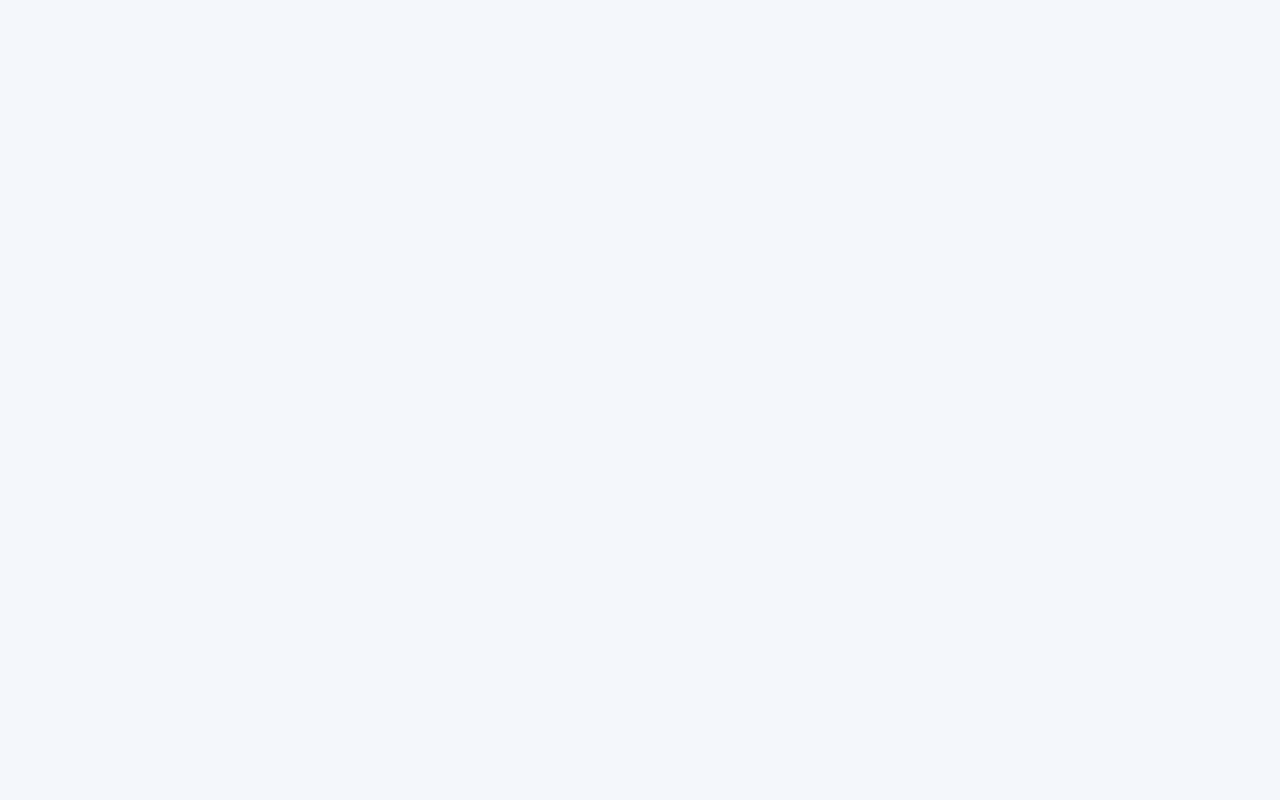
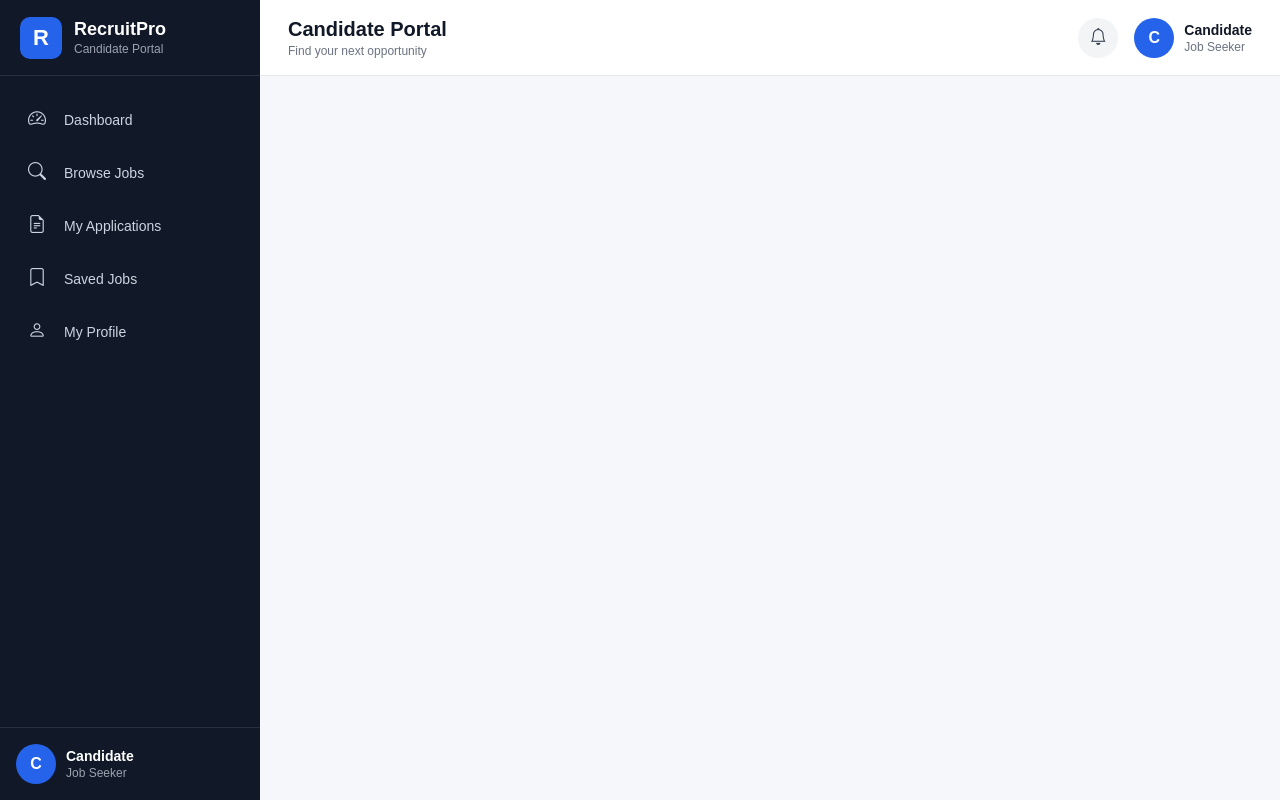
Before and after one commit to Pranavfale/CDAC-Project, a React app in the folder frontend/: page /candidate in a window 1280 px wide. Before the commit this address had no page. Built offline with nearby package versions, Linux system fonts and the light colour scheme; the HTML template or start-up script is replaced by a standard one.

Commit message:
feat(candidate): add candidate layout and sidebar

```diff
--- a/frontend/src/App.jsx
+++ b/frontend/src/App.jsx
@@ -1,5 +1,6 @@
 import { Navigate, Route, Routes } from "react-router-dom";
 import AdminLayout from "./components/admin/AdminLayout.jsx";
+import CandidateLayout from "./components/candidate/CandidateLayout";
 
 function AdminPlaceholder() {
   return (
@@ -20,6 +21,10 @@
 
         <Route path="*" element={<AdminPlaceholder />} />
       </Route>
+
+      <Route path="/candidate" element={<CandidateLayout />}>
+        {/* Candidate feature routes will go here */}
+      </Route>
     </Routes>
   );
 }
--- /dev/null
+++ b/frontend/src/components/candidate/CandidateLayout.jsx
@@ -0,0 +1,72 @@
+import { useState } from "react";
+import { Outlet } from "react-router-dom";
+import CandidateSidebar from "./CandidateSidebar";
+import "../../styles/candidate.css";
+
+const CandidateLayout = () => {
+  const [sidebarOpen, setSidebarOpen] = useState(false);
+
+  const openSidebar = () => {
+    setSidebarOpen(true);
+  };
+
+  const closeSidebar = () => {
+    setSidebarOpen(false);
+  };
+
+  return (
+    <div className="candidate-layout">
+      <CandidateSidebar
+        sidebarOpen={sidebarOpen}
+        closeSidebar={closeSidebar}
+      />
+
+      <div className="candidate-main">
+        <header className="candidate-topbar">
+          <div className="candidate-topbar-left">
+            <button
+              className="candidate-menu-button"
+              type="button"
+              onClick={openSidebar}
+              aria-label="Open candidate menu"
+            >
+              <i className="bi bi-list"></i>
+            </button>
+
+            <div>
+              <h1>Candidate Portal</h1>
+              <p>Find your next opportunity</p>
+            </div>
+          </div>
+
+          <div className="candidate-topbar-right">
+            <button
+              className="candidate-icon-button"
+              type="button"
+              aria-label="Notifications"
+            >
+              <i className="bi bi-bell"></i>
+            </button>
+
+            <div className="candidate-topbar-profile">
+              <div className="candidate-avatar">
+                C
+              </div>
+
+              <div className="candidate-topbar-user">
+                <strong>Candidate</strong>
+                <span>Job Seeker</span>
+              </div>
+            </div>
+          </div>
+        </header>
+
+        <main className="candidate-content">
+          <Outlet />
+        </main>
+      </div>
+    </div>
+  );
+};
+
+export default CandidateLayout;
--- /dev/null
+++ b/frontend/src/components/candidate/CandidateSidebar.jsx
@@ -0,0 +1,103 @@
+import { NavLink } from "react-router-dom";
+
+const CandidateSidebar = ({ sidebarOpen, closeSidebar }) => {
+  const menuItems = [
+    {
+      name: "Dashboard",
+      path: "/candidate/dashboard",
+      icon: "bi-speedometer2",
+    },
+    {
+      name: "Browse Jobs",
+      path: "/candidate/jobs",
+      icon: "bi-search",
+    },
+    {
+      name: "My Applications",
+      path: "/candidate/applications",
+      icon: "bi-file-earmark-text",
+    },
+    {
+      name: "Saved Jobs",
+      path: "/candidate/saved-jobs",
+      icon: "bi-bookmark",
+    },
+    {
+      name: "My Profile",
+      path: "/candidate/profile",
+      icon: "bi-person",
+    },
+  ];
+
+  return (
+    <>
+      {sidebarOpen && (
+        <div
+          className="candidate-sidebar-overlay"
+          onClick={closeSidebar}
+        ></div>
+      )}
+
+      <aside
+        className={`candidate-sidebar ${
+          sidebarOpen ? "candidate-sidebar-open" : ""
+        }`}
+      >
+        <div className="candidate-sidebar-header">
+          <div className="candidate-logo">
+            <div className="candidate-logo-icon">
+              R
+            </div>
+
+            <div>
+              <h2>RecruitPro</h2>
+              <span>Candidate Portal</span>
+            </div>
+          </div>
+
+          <button
+            className="candidate-sidebar-close"
+            onClick={closeSidebar}
+            type="button"
+            aria-label="Close menu"
+          >
+            ×
+          </button>
+        </div>
+
+        <nav className="candidate-sidebar-nav">
+          {menuItems.map((item) => (
+            <NavLink
+              key={item.path}
+              to={item.path}
+              onClick={closeSidebar}
+              className={({ isActive }) =>
+                `candidate-nav-link ${
+                  isActive ? "active" : ""
+                }`
+              }
+            >
+              <i className={`bi ${item.icon}`}></i>
+              <span>{item.name}</span>
+            </NavLink>
+          ))}
+        </nav>
+
+        <div className="candidate-sidebar-footer">
+          <div className="candidate-profile-mini">
+            <div className="candidate-avatar">
+              C
+            </div>
+
+            <div>
+              <strong>Candidate</strong>
+              <span>Job Seeker</span>
+            </div>
+          </div>
+        </div>
+      </aside>
+    </>
+  );
+};
+
+export default CandidateSidebar;
--- /dev/null
+++ b/frontend/src/styles/candidate.css
@@ -0,0 +1,335 @@
+* {
+  box-sizing: border-box;
+}
+
+.candidate-layout {
+  min-height: 100vh;
+  background: #f5f7fb;
+}
+
+/* SIDEBAR */
+
+.candidate-sidebar {
+  position: fixed;
+  top: 0;
+  left: 0;
+  width: 260px;
+  height: 100vh;
+  background: #111827;
+  color: #ffffff;
+  display: flex;
+  flex-direction: column;
+  z-index: 1000;
+}
+
+.candidate-sidebar-header {
+  min-height: 76px;
+  padding: 16px 20px;
+  border-bottom: 1px solid rgba(255, 255, 255, 0.1);
+
+  display: flex;
+  align-items: center;
+  justify-content: space-between;
+}
+
+.candidate-logo {
+  display: flex;
+  align-items: center;
+  gap: 12px;
+}
+
+.candidate-logo-icon {
+  width: 42px;
+  height: 42px;
+  border-radius: 10px;
+  background: #2563eb;
+
+  display: flex;
+  align-items: center;
+  justify-content: center;
+
+  font-size: 22px;
+  font-weight: 700;
+}
+
+.candidate-logo h2 {
+  margin: 0;
+  font-size: 18px;
+}
+
+.candidate-logo span {
+  display: block;
+  margin-top: 2px;
+  color: #9ca3af;
+  font-size: 12px;
+}
+
+.candidate-sidebar-close {
+  display: none;
+  border: none;
+  background: transparent;
+  color: #ffffff;
+  font-size: 30px;
+  cursor: pointer;
+}
+
+/* NAVIGATION */
+
+.candidate-sidebar-nav {
+  flex: 1;
+  padding: 20px 12px;
+  overflow-y: auto;
+}
+
+.candidate-nav-link {
+  display: flex;
+  align-items: center;
+  gap: 14px;
+
+  padding: 13px 16px;
+  margin-bottom: 6px;
+
+  border-radius: 8px;
+
+  color: #cbd5e1;
+  text-decoration: none;
+  font-size: 14px;
+
+  transition: 0.2s ease;
+}
+
+.candidate-nav-link i {
+  width: 22px;
+  font-size: 18px;
+}
+
+.candidate-nav-link:hover {
+  background: rgba(255, 255, 255, 0.08);
+  color: #ffffff;
+}
+
+.candidate-nav-link.active {
+  background: #2563eb;
+  color: #ffffff;
+}
+
+/* SIDEBAR PROFILE */
+
+.candidate-sidebar-footer {
+  padding: 16px;
+  border-top: 1px solid rgba(255, 255, 255, 0.1);
+}
+
+.candidate-profile-mini {
+  display: flex;
+  align-items: center;
+  gap: 10px;
+}
+
+.candidate-avatar {
+  width: 40px;
+  height: 40px;
+  min-width: 40px;
+
+  border-radius: 50%;
+  background: #2563eb;
+  color: #ffffff;
+
+  display: flex;
+  align-items: center;
+  justify-content: center;
+
+  font-weight: 700;
+}
+
+.candidate-profile-mini strong {
+  display: block;
+  font-size: 14px;
+}
+
+.candidate-profile-mini span {
+  display: block;
+  margin-top: 2px;
+  color: #9ca3af;
+  font-size: 12px;
+}
+
+/* MAIN */
+
+.candidate-main {
+  min-height: 100vh;
+  margin-left: 260px;
+}
+
+/* TOPBAR */
+
+.candidate-topbar {
+  height: 76px;
+  padding: 0 28px;
+
+  background: #ffffff;
+  border-bottom: 1px solid #e5e7eb;
+
+  display: flex;
+  align-items: center;
+  justify-content: space-between;
+
+  position: sticky;
+  top: 0;
+  z-index: 900;
+}
+
+.candidate-topbar-left {
+  display: flex;
+  align-items: center;
+  gap: 14px;
+}
+
+.candidate-topbar-left h1 {
+  margin: 0;
+  color: #111827;
+  font-size: 20px;
+}
+
+.candidate-topbar-left p {
+  margin: 3px 0 0;
+  color: #6b7280;
+  font-size: 12px;
+}
+
+.candidate-menu-button {
+  display: none;
+
+  width: 40px;
+  height: 40px;
+
+  border: none;
+  border-radius: 8px;
+
+  background: #f3f4f6;
+  color: #111827;
+
+  cursor: pointer;
+  font-size: 24px;
+}
+
+.candidate-topbar-right {
+  display: flex;
+  align-items: center;
+  gap: 16px;
+}
+
+.candidate-icon-button {
+  width: 40px;
+  height: 40px;
+
+  border: none;
+  border-radius: 50%;
+
+  background: #f3f4f6;
+  color: #374151;
+
+  cursor: pointer;
+  font-size: 17px;
+}
+
+.candidate-topbar-profile {
+  display: flex;
+  align-items: center;
+  gap: 10px;
+}
+
+.candidate-topbar-user strong {
+  display: block;
+  color: #111827;
+  font-size: 14px;
+}
+
+.candidate-topbar-user span {
+  display: block;
+  margin-top: 2px;
+  color: #6b7280;
+  font-size: 12px;
+}
+
+/* CONTENT */
+
+.candidate-content {
+  min-height: calc(100vh - 76px);
+  padding: 28px;
+}
+
+/* MOBILE OVERLAY */
+
+.candidate-sidebar-overlay {
+  display: none;
+}
+
+/* TABLET */
+
+@media (max-width: 991px) {
+  .candidate-sidebar {
+    transform: translateX(-100%);
+    transition: transform 0.3s ease;
+  }
+
+  .candidate-sidebar.candidate-sidebar-open {
+    transform: translateX(0);
+  }
+
+  .candidate-main {
+    margin-left: 0;
+  }
+
+  .candidate-menu-button {
+    display: flex;
+    align-items: center;
+    justify-content: center;
+  }
+
+  .candidate-sidebar-close {
+    display: block;
+  }
+
+  .candidate-sidebar-overlay {
+    display: block;
+    position: fixed;
+    inset: 0;
+    background: rgba(0, 0, 0, 0.45);
+    z-index: 999;
+  }
+}
+
+/* MOBILE */
+
+@media (max-width: 576px) {
+  .candidate-topbar {
+    height: 68px;
+    padding: 0 14px;
+  }
+
+  .candidate-topbar-left h1 {
+    font-size: 17px;
+  }
+
+  .candidate-topbar-left p {
+    display: none;
+  }
+
+  .candidate-topbar-user {
+    display: none;
+  }
+
+  .candidate-icon-button {
+    display: none;
+  }
+
+  .candidate-content {
+    padding: 16px;
+  }
+
+  .candidate-sidebar {
+    width: 270px;
+    max-width: 85vw;
+  }
+}
```
